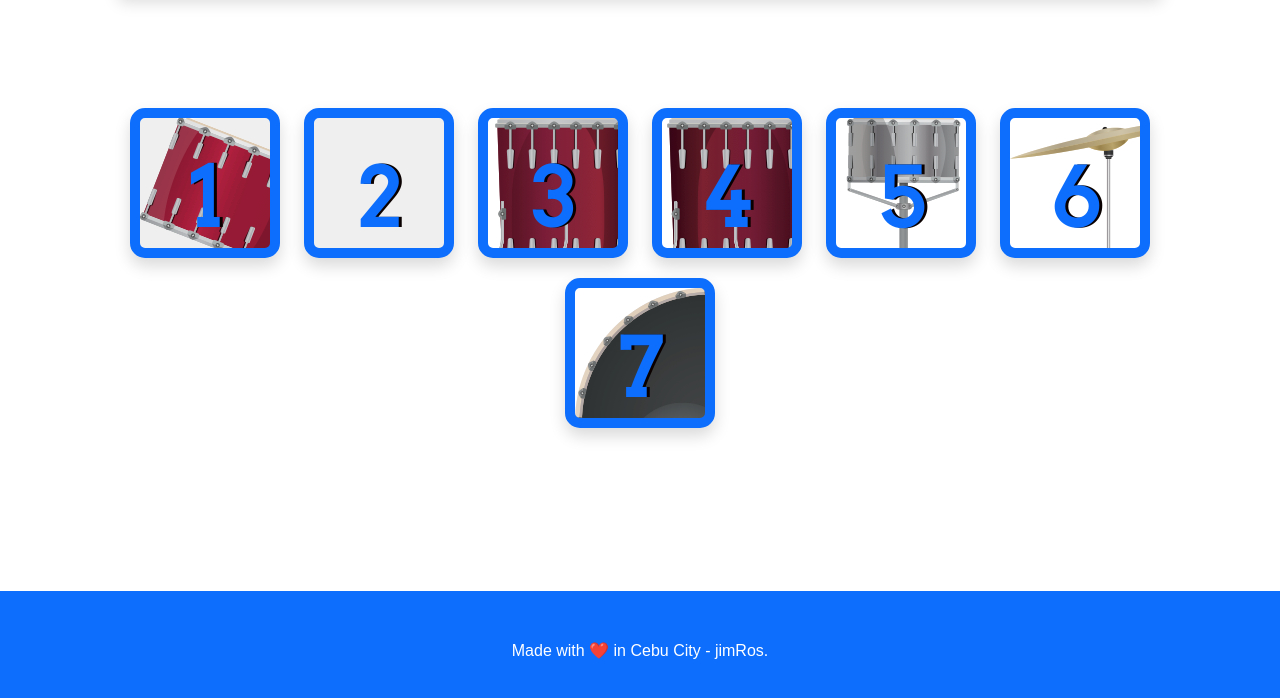
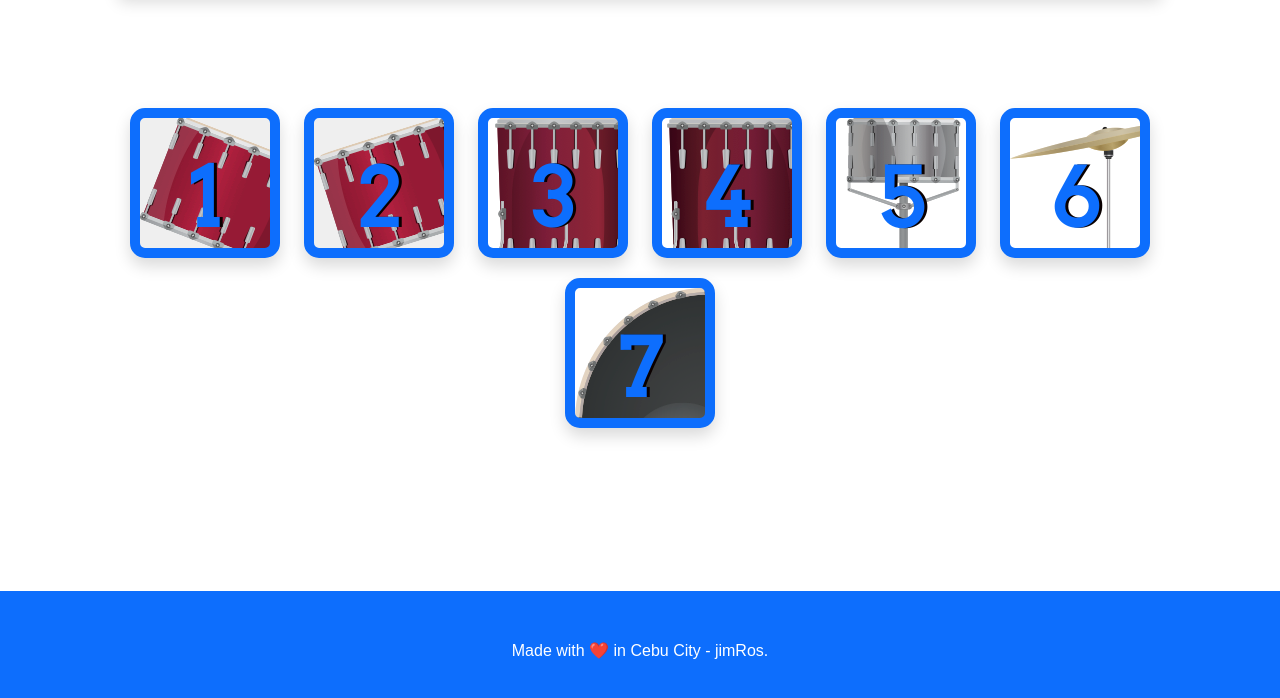
Before and after one commit to JimOnlineWeb/drum-kit, a plain HTML site: page index.html in a window 1280 px wide. Shown: the part 182-880 px from the top of the page. Drawn offline with nearby package versions, Linux system fonts and the light colour scheme.

Commit message:
Update index.html

```diff
--- a/index.html
+++ b/index.html
@@ -23,7 +23,7 @@
     compensate for this js let activeButton = document.querySelector(".w" + currentKey)
   cannot add class with numbers -->
     <button class="w w1 shadow border-primary text-primary drum">1</button>
-    <button class="a w2 shadow border-primary text-primary drum">2</button>
+    <button class="a a2 shadow border-primary text-primary drum">2</button>
     <button class="s w3 shadow border-primary text-primary drum">3</button>
     <button class="d w4 shadow border-primary text-primary drum">4</button>
     <button class="j w5 shadow border-primary text-primary drum">5</button>
```
